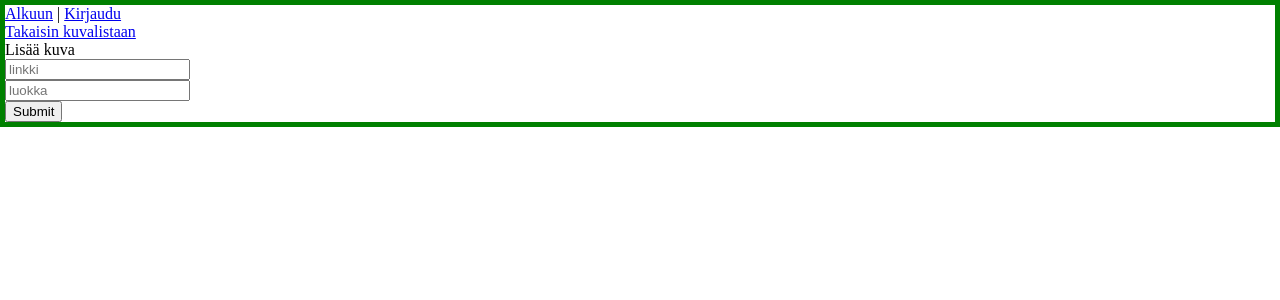
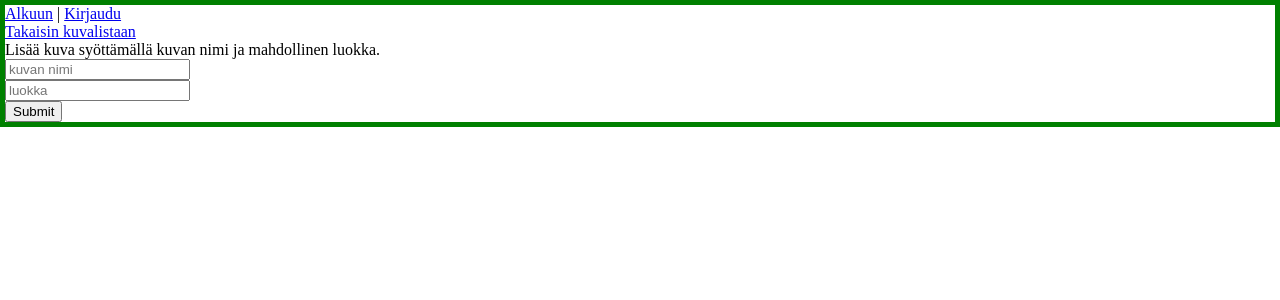
Before and after one commit to mpaajanen/imagelabel-client, a React (Create React App) app: page /create-image in a window 1280 px wide. Shown: the top 300 px of the page. Built offline with nearby package versions, Linux system fonts and the light colour scheme; no server answers.

Commit message:
Code cleanup

```diff
--- a/src/components/CreateImage.js
+++ b/src/components/CreateImage.js
@@ -34,11 +34,11 @@ const CreateImage = (props) => {
         <div>
             <Link to='/'>Takaisin kuvalistaan</Link>
             <div>
-                Lisää kuva<br />
+                Lisää kuva syöttämällä kuvan nimi ja mahdollinen luokka.<br />
                 <form noValidate onSubmit={onSubmit}>
                     <input
                         type='text'
-                        placeholder='linkki'
+                        placeholder='kuvan nimi'
                         name='link'
                         value={image.link}
                         onChange={onChange}
--- a/src/components/Imagelink.js
+++ b/src/components/Imagelink.js
@@ -1,13 +1,9 @@
 import React from 'react';
 import { Link } from 'react-router-dom';
 
-// const Imagelink = ({ image, previous, next }) => {
 const Imagelink = ({ image }) => {
-    // const prevImg = !previous ? '' : previous._id
-    // const nextImg = !next ? '' : next._id
     return (
         <div>
-            {/* <Link to={`/label-image/${image._id}`} state={{ prevImg, nextImg }}>{image.link}</Link> */}
             <Link to={`/label-image/${image._id}`}>{image.link}</Link> [{image.labels.toString()}]
         </div>
     );
--- a/src/components/Listimages.js
+++ b/src/components/Listimages.js
@@ -6,9 +6,8 @@ function Listimages({ user, images }) {
 
   const imageList =
     images.length === 0
-      ? 'no images!'
+      ? 'ei luokiteltavia kuvia..'
       : images.map((image, k) => <Imagelink image={image} key={k} />);
-      // : images.map((image, k, images) => <Imagelink image={image} previous={images[k-1]} next={images[k+1]} key={k} />);
 
   if (!user) return (
     <div>
@@ -18,8 +17,8 @@ function Listimages({ user, images }) {
 
   return (
     <div>
-        {/* <h2 className='display-4 text-center'>Images</h2>
-        <Link to='/create-image'>Lisää kuva</Link> */}
+        <Link to='/create-image'>Lisää kuvalinkki listaan</Link>
+        <h2 className='display-4 text-center'>Luokiteltavat kuvat</h2>
         <div>{imageList}</div>
     </div>
   );
--- a/src/components/Login.js
+++ b/src/components/Login.js
@@ -9,7 +9,6 @@ const Login = (props) => {
     const navigate = useNavigate()
 
     const onSubmit = async (event) => {
-        // console.log(event)
         event.preventDefault()
 
         try {
```
